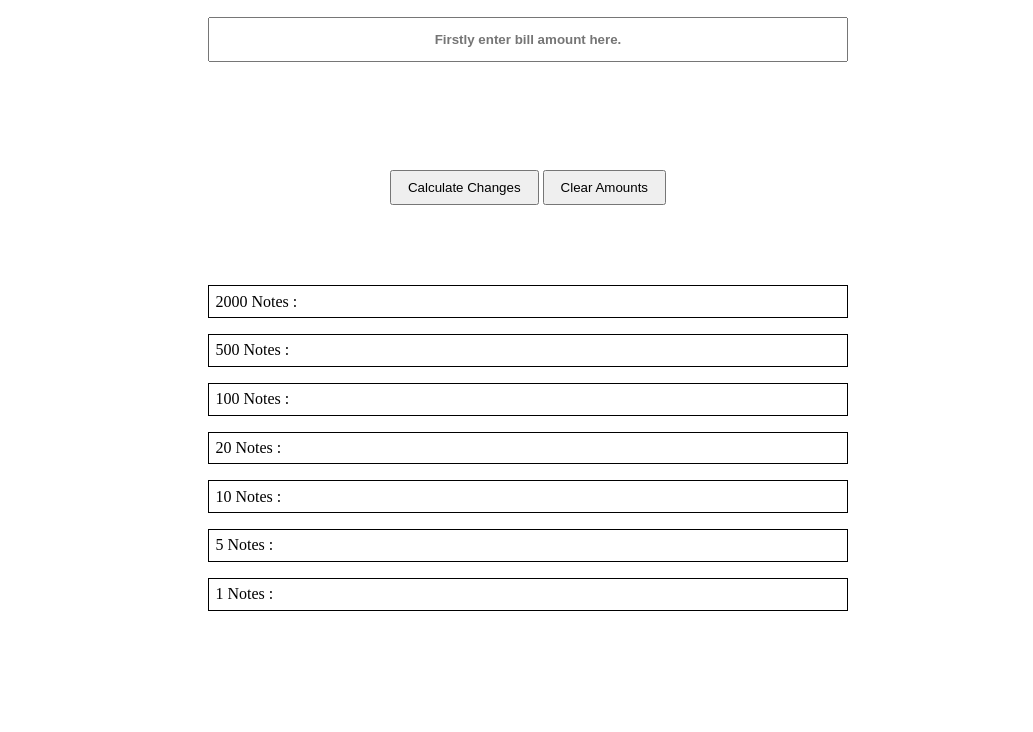
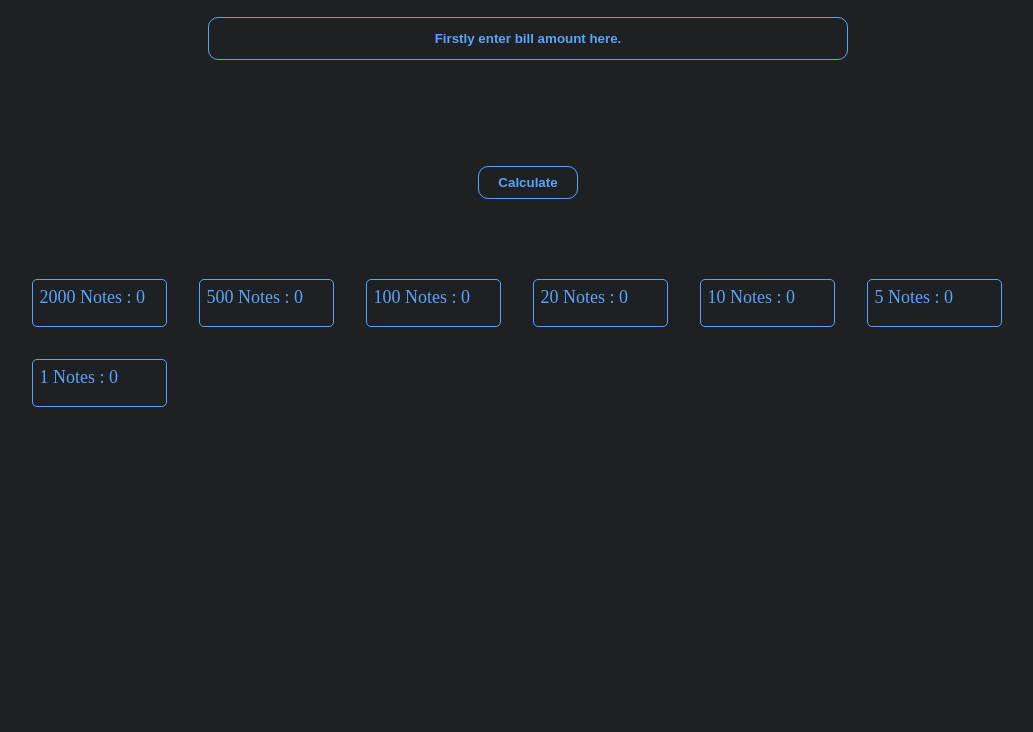
Before and after one commit to jeetech77/Cash-Register, a plain HTML site: page index.html in a window 1280 px wide. Shown: the part 68-800 px from the top of the page, without its empty margins (112-1145 px from the left). Drawn offline with Linux system fonts and the light colour scheme.

Commit message:
Done : Completed
Completed the 1st project of neogcamp/build.

```diff
--- a/index.html
+++ b/index.html
@@ -4,27 +4,28 @@
     <meta charset="UTF-8">
     <meta http-equiv="X-UA-Compatible" content="IE=edge">
     <meta name="viewport" content="width=device-width, initial-scale=1.0">
-    <title>Cash Register</title>
+    <title>Change Calculator</title>
     <link rel="stylesheet" href="style/style.css">
     <script src="script/script.js" defer></script>
 </head>
 <body>
-    <h1>Cash Register</h1>
+    <h1>Change Calculator</h1>
     <div class="container">
         <input placeholder="Firstly enter bill amount here." class="bill-amount" />
         <input placeholder="Input given cash amout here" class="cash-amount" />
     </div>
     <div class="btn-sec">
-        <button class="btn">Calculate Changes</button>
-        <button class="clear-btn btn">Clear Amounts</button>
+        <button class="btn">Calculate</button>
     </div>
     <p class="alert-text"></p>
-    <div class="notes ">2000 Notes : <span class="two-thou-note"></span></div>
-    <div class="notes ">500 Notes : <span class="five-hun-note"></span></div>
-    <div class="notes ">100 Notes : <span class="hun-note"></span></div>
-    <div class="notes ">20 Notes : <span class="twen-note"></span></div>
-    <div class="notes ">10 Notes : <span class="ten-note"></span></div>
-    <div class="notes ">5 Notes : <span class="five-note"></span></div>
-    <div class="notes ">1 Notes : <span class="one-note"></span></div>
+    <div class="flex-container">
+    <div class="notes ">2000 Notes : <span class="two-thou-note">0</span></div>
+    <div class="notes ">500 Notes : <span class="five-hun-note">0</span></div>
+    <div class="notes ">100 Notes : <span class="hun-note">0</span></div>
+    <div class="notes ">20 Notes : <span class="twen-note">0</span></div>
+    <div class="notes ">10 Notes : <span class="ten-note">0</span></div>
+    <div class="notes ">5 Notes : <span class="five-note">0</span></div>
+    <div class="notes ">1 Notes : <span class="one-note">0</span></div>
+    </div>
 </body>
 </html>
--- a/script/script.js
+++ b/script/script.js
@@ -1,3 +1,5 @@
+ // Selecting elements of html
+
 const billAmountInput = document.querySelector(".bill-amount");
 const cashAmountInput = document.querySelector(".cash-amount");
 const calculateBtn = document.querySelector(".btn");
@@ -10,39 +12,56 @@ const twenNote=document.querySelector(".twen-note");
 const tenNote=document.querySelector(".ten-note");
 const fiveNote=document.querySelector(".five-note");
 const oneNote=document.querySelector(".one-note");
+
 var listOfNotes=[twoThouNote,fiveHunNote,hunNote,twenNote,tenNote,fiveNote,oneNote]
 var changeAmount = [2000, 500, 100, 20, 10, 5, 1]
+
+// To show anoter input field
+
 billAmountInput.addEventListener('focusout',()=>{
     var billAmount = Number(billAmountInput.value);
-    console.log(billAmount);
     if (billAmount !== 0) {
         cashAmountInput.style.visibility = "visible";
     }
 })
+
+// Logic processing here
+
 calculateBtn.addEventListener("click", () => {
     var billAmount = Number(billAmountInput.value);
     var cashAmount = Number(cashAmountInput.value);
+    leftAmount = cashAmount - billAmount;
     if (billAmount>cashAmount) {
-        alertText.innerText=`Your bill is more than the cash you are providing.`;
+        alertText.innerText=`Cash amount is less than bill amount.`;
         alertText.style.backgroundColor="red";
-        exit();
+        return('');
     }
-    leftAmount = cashAmount - billAmount;
-    alertText.innerText=`Your left amout is ${leftAmount}`;
+    alertText.innerText=`Left amount : ${leftAmount}`;
     alertText.style.backgroundColor="green";
     changeAmount.map((note,index) => {
         numOfNotes = leftAmount / note;
         numOfNotes = Math.floor(numOfNotes)
         leftAmount = leftAmount - (numOfNotes * note);
-        listOfNotes[index].append(`${numOfNotes}`);
+        listOfNotes[index].innerText=numOfNotes;
+        if (numOfNotes>0) {
+            listOfNotes[index].style.color="green";
+            listOfNotes[index].style.fontWeight="bolder";
+        }
     });
 });
-clearBtn.addEventListener('click',()=>{
+
+// Checking valid amounts
+
+billAmountInput.addEventListener('focusin',clearFields)
+function clearFields(){
     billAmountInput.value='';
     cashAmountInput.value='';
     alertText.innerHTML="";
-    alertText.style.backgroundColor = "white";
+    cashAmountInput.style.visibility = "hidden";
+    alertText.style.backgroundColor = "inherit";
     listOfNotes.map(value=>{
-        value.innerHTML="";
+        value.innerHTML="0";
+        value.style.color="inherit";
+        value.style.fontWeight="inherit";
     })
-})
+}
--- a/style/style.css
+++ b/style/style.css
@@ -1,10 +1,17 @@
+:root{
+    --pri-color:#5DA3FA;
+}
 * {
     margin: 0%;
     box-sizing: border-box;
     transition: all .3s linear;
 }
-
+body{
+    background-color: #1e2124;
+    color: white;
+}
 h1 {
+    color: var(--pri-color);
     text-align: center;
     margin: 1rem;
 
@@ -16,41 +23,71 @@ h1 {
 }
 
 input {
+    border: 1px solid var(--pri-color);
+    border-radius: 10px;
     display: block;
     width: 50%;
     outline: none;
     text-align: center;
     margin: 2rem auto;
     padding: .8rem 1rem;
+    background-color: inherit;
+    color: green;
+    font-weight: bolder;
 }
-
+input:focus{
+    border-color: green;
+}
 input::placeholder {
-    font-weight: 600;
+    color: var(--pri-color);
 }
 .cash-amount{
     visibility:hidden;
     transition: all .3s ease-in-out;
 }
-.btn-sec{
-    text-align: center;
+.btn{
+    cursor: pointer;
+    border: 1px solid var(--pri-color);
+    border-radius: 10px;
+    display: block;
+    outline: none;
+    padding: .5rem 1.2rem;
+    margin: auto;
+    margin-bottom: 2rem;
+    font-weight: bolder;
+    background-color: inherit;
+    color: var(--pri-color);
 }
-.btn{
-    outline: none;
-    padding: .5rem 1rem;
-    margin-bottom: 2rem;;
+.btn:hover{
+    border-color: green;
+    color: green;
 }
 .alert-text{
-    color: white;
+    background-color: inherit;
+    max-width: 80%;
+    color: var(--pri-color);
+    margin: auto;
+    text-align: center;
+    padding: .5rem;
+    height: 2rem;
+    border-radius: 10px;
+}
+.flex-container{
+    height: 20vh;
     display: flex;
-    justify-content: center;
-    align-items: center;
-    height: 2rem;
+    margin: auto;
+    max-width: 80%;
+    flex-wrap: wrap;
 }
 
 .notes {
+    color: var(--pri-color);
+    width: 135px;
+    font-size: large;
     max-width: 50%;
     margin-bottom: .5rem;
-    margin: 1rem auto;
-    border: 1px solid black;
+    margin: 1rem;
+    border: 1px solid var(--pri-color);
+    border-radius: 5px;
     padding: .4rem;
 }
```
